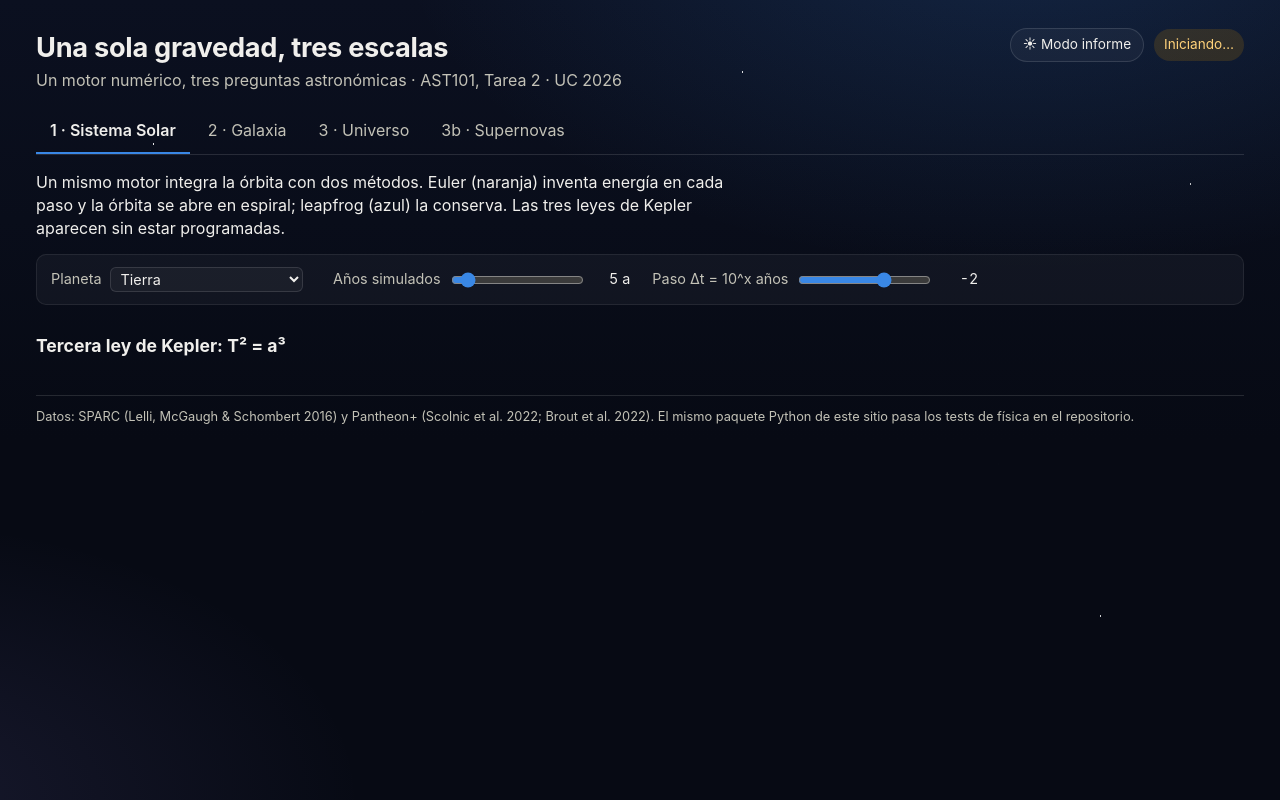
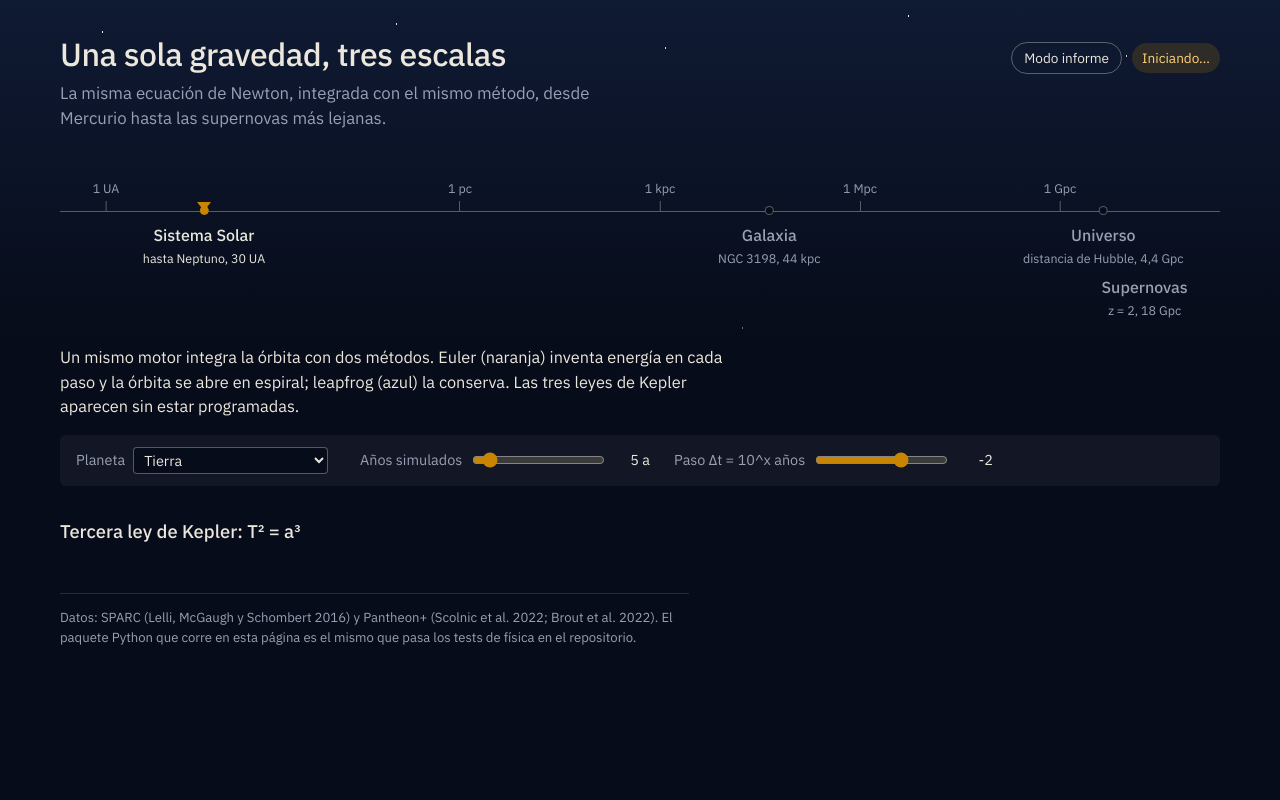
Before and after one commit to Ssj400/one-gravity, a React (Vite) app in the folder web/: page / in a window 1280 px wide. Built offline with nearby package versions, Linux system fonts and the light colour scheme.

Commit message:
Web: navigation as a logarithmic distance ruler, IBM Plex Sans, figures without cards

```diff
--- a/web/index.html
+++ b/web/index.html
@@ -5,6 +5,9 @@
     <meta name="viewport" content="width=device-width, initial-scale=1.0" />
     <title>Una sola gravedad, tres escalas</title>
     <link rel="icon" type="image/svg+xml" href="./favicon.svg" />
+    <link rel="preconnect" href="https://fonts.googleapis.com" />
+    <link rel="preconnect" href="https://fonts.gstatic.com" crossorigin />
+    <link href="https://fonts.googleapis.com/css2?family=IBM+Plex+Sans:ital,wght@0,400;0,500;0,600;1,400&display=swap" rel="stylesheet" />
     <meta name="description" content="Simulador de gravedad en tres escalas (Sistema Solar, galaxia, Universo) para AST101, UC." />
   </head>
   <body>
--- a/web/src/App.tsx
+++ b/web/src/App.tsx
@@ -6,52 +6,89 @@ import { Galaxy } from "./tabs/Galaxy";
 import { Universe } from "./tabs/Universe";
 import { Supernovae } from "./tabs/Supernovae";
 
-const TABS = [
-  { id: "solar", label: "1 · Sistema Solar", el: <Solar /> },
-  { id: "galaxy", label: "2 · Galaxia", el: <Galaxy /> },
-  { id: "universe", label: "3 · Universo", el: <Universe /> },
-  { id: "sn", label: "3b · Supernovas", el: <Supernovae /> },
+// La navegación es una regla logarítmica de distancias (en parsecs). Cada
+// escala se marca donde le corresponde: la misma ecuación, 15 órdenes de magnitud.
+const LOG_MIN = -6; // 1 UA ≈ 10^-5.3 pc
+const LOG_MAX = 11.4; // supernovas a z ≈ 2: d_L ≈ 10^10.3 pc, con margen para la etiqueta
+const pct = (logPc: number) => ((logPc - LOG_MIN) / (LOG_MAX - LOG_MIN)) * 100;
+
+const TICKS = [
+  { logPc: -5.31, label: "1 UA" },
+  { logPc: 0, label: "1 pc" },
+  { logPc: 3, label: "1 kpc" },
+  { logPc: 6, label: "1 Mpc" },
+  { logPc: 9, label: "1 Gpc" },
+];
+
+const SCALES = [
+  { id: "solar", label: "Sistema Solar", where: "hasta Neptuno, 30 UA", logPc: -3.84, row: 0, el: <Solar /> },
+  { id: "galaxy", label: "Galaxia", where: "NGC 3198, 44 kpc", logPc: 4.64, row: 0, el: <Galaxy /> },
+  { id: "universe", label: "Universo", where: "distancia de Hubble, 4,4 Gpc", logPc: 9.65, row: 0, el: <Universe /> },
+  { id: "sn", label: "Supernovas", where: "z = 2, 18 Gpc", logPc: 10.27, row: 1, el: <Supernovae /> },
 ] as const;
 
-type TabId = (typeof TABS)[number]["id"];
+type ScaleId = (typeof SCALES)[number]["id"];
 
-function tabFromHash(): TabId {
+function fromHash(): ScaleId {
   const h = location.hash.replace("#", "");
-  return TABS.some((t) => t.id === h) ? (h as TabId) : "solar";
+  return SCALES.some((s) => s.id === h) ? (h as ScaleId) : "solar";
 }
 
 export default function App() {
-  const [tab, setTabState] = useState<TabId>(tabFromHash);
-  const setTab = (id: TabId) => {
+  const [scale, setScaleState] = useState<ScaleId>(fromHash);
+  const setScale = (id: ScaleId) => {
     history.replaceState(null, "", `#${id}`);
-    setTabState(id);
+    setScaleState(id);
   };
   const status = useEngineStatus();
   const { mode, setMode } = useTheme();
+  const current = SCALES.find((s) => s.id === scale)!;
+
   return (
     <>
       <header className="header">
-        <div>
+        <div className="masthead">
           <h1>Una sola gravedad, tres escalas</h1>
-          <p className="subtitle">Un motor numérico, tres preguntas astronómicas · AST101, Tarea 2 · UC 2026</p>
+          <p className="subtitle">La misma ecuación de Newton, integrada con el mismo método, desde Mercurio hasta las supernovas más lejanas.</p>
         </div>
         <div className="header-right">
           <button className="theme-toggle" onClick={() => setMode(mode === "dark" ? "light" : "dark")} title="Modo claro para exportar las figuras del informe">
-            {mode === "dark" ? "☀ Modo informe" : "☾ Modo espacial"}
+            {mode === "dark" ? "Modo informe" : "Modo espacial"}
           </button>
           <div className={`status ${status.ready ? "ready" : ""}`} title="El código Python corre en tu navegador con Pyodide">
             {status.ready ? "Python listo" : status.text}
           </div>
         </div>
       </header>
-      <nav className="tabs" role="tablist">
-        {TABS.map((t) => (
-          <button key={t.id} role="tab" aria-selected={tab === t.id} className={tab === t.id ? "active" : ""} onClick={() => setTab(t.id)}>{t.label}</button>
+
+      <nav className="ruler" aria-label="Escala de distancias">
+        <div className="ruler-line" />
+        {TICKS.map((t) => (
+          <div key={t.label} className="tick" style={{ left: `${pct(t.logPc)}%` }}>
+            <span className="tick-mark" />
+            <span className="tick-label">{t.label}</span>
+          </div>
+        ))}
+        <div className="cursor" style={{ left: `${pct(current.logPc)}%` }} aria-hidden="true" />
+        {SCALES.map((s) => (
+          <button
+            key={s.id}
+            className={`mark row-${s.row} ${scale === s.id ? "active" : ""}`}
+            style={{ left: `${pct(s.logPc)}%` }}
+            onClick={() => setScale(s.id)}
+            aria-current={scale === s.id ? "page" : undefined}
+          >
+            <span className="mark-dot" />
+            <span className="mark-label">{s.label}</span>
+            <span className="mark-where">{s.where}</span>
+          </button>
         ))}
       </nav>
-      <main className="main">{TABS.find((t) => t.id === tab)!.el}</main>
+
+      <main className="main">{current.el}</main>
+
       <footer className="footer">
-        Datos: SPARC (Lelli, McGaugh &amp; Schombert 2016) y Pantheon+ (Scolnic et al. 2022; Brout et al. 2022). El mismo paquete Python de este sitio pasa los tests de física en el repositorio.
+        Datos: SPARC (Lelli, McGaugh y Schombert 2016) y Pantheon+ (Scolnic et al. 2022; Brout et al. 2022). El paquete Python que corre en esta página es el mismo que pasa los tests de física en el repositorio.
       </footer>
     </>
   );
--- a/web/src/components/Plot.tsx
+++ b/web/src/components/Plot.tsx
@@ -7,12 +7,12 @@ import type { Colors } from "../theme";
 export function baseLayout(c: Colors): Partial<Layout> {
   const axis = { gridcolor: c.grid, zerolinecolor: c.grid, linecolor: c.muted, tickcolor: c.muted, ticks: "outside" as const, ticklen: 4, color: c.ink };
   return {
-    font: { family: "Inter, system-ui, sans-serif", size: 13, color: c.ink },
+    font: { family: '"IBM Plex Sans", system-ui, sans-serif', size: 13, color: c.ink },
     paper_bgcolor: c.surface,
     plot_bgcolor: c.surface,
     margin: { l: 64, r: 16, t: 40, b: 56 },
     hovermode: "closest",
-    hoverlabel: { font: { family: "Inter, system-ui, sans-serif" } },
+    hoverlabel: { font: { family: '"IBM Plex Sans", system-ui, sans-serif' } },
     legend: { orientation: "h", y: -0.22, x: 0, font: { size: 12, color: c.ink } },
     xaxis: axis,
     yaxis: axis,
--- a/web/src/index.css
+++ b/web/src/index.css
@@ -1,41 +1,44 @@
 :root {
-  /* oscuro, espacial (por defecto) */
-  --surface: #070a14;
-  --panel: rgba(255, 255, 255, 0.04);
-  --panel-border: rgba(255, 255, 255, 0.08);
-  --ink: #f0efec;
-  --muted: #c3c2b7;
-  --rule: rgba(255, 255, 255, 0.12);
-  --accent: #3987e5;
+  /* noche: por defecto */
+  --surface: #070c1a;
+  --surface-high: #0f1a33;
+  --panel: rgba(235, 231, 220, 0.05);
+  --ink: #ebe7dc;
+  --muted: #98a0b3;
+  --rule: rgba(235, 231, 220, 0.14);
+  --rule-strong: rgba(235, 231, 220, 0.35);
+  --sol: #c98500;
+  --focus: #3987e5;
   --pending-bg: rgba(201, 133, 0, 0.18);
   --pending-ink: #ffd27a;
   --ready-bg: rgba(25, 158, 112, 0.2);
   --ready-ink: #7fe0b6;
   --error-bg: rgba(230, 103, 103, 0.18);
-  --code-bg: rgba(255, 255, 255, 0.08);
-  --glow: rgba(57, 135, 229, 0.18);
-  font-family: Inter, system-ui, -apple-system, "Segoe UI", sans-serif;
+  --code-bg: rgba(235, 231, 220, 0.1);
+  font-family: "IBM Plex Sans", system-ui, sans-serif;
+  font-feature-settings: "tnum" 1;
   color: var(--ink);
   background: var(--surface);
-  line-height: 1.45;
+  line-height: 1.5;
   color-scheme: dark;
 }
 :root[data-theme="light"] {
   /* modo informe: figuras para imprimir */
   --surface: #fcfcfb;
+  --surface-high: #fcfcfb;
   --panel: #f3f2ee;
-  --panel-border: #e6e5e1;
   --ink: #0b0b0b;
   --muted: #52514e;
   --rule: #e6e5e1;
-  --accent: #2a78d6;
+  --rule-strong: #b9b7b0;
+  --sol: #b07400;
+  --focus: #2a78d6;
   --pending-bg: #fff4d6;
   --pending-ink: #0b0b0b;
   --ready-bg: #e3f4ec;
   --ready-ink: #0b0b0b;
   --error-bg: #fde4e1;
   --code-bg: rgba(0, 0, 0, 0.05);
-  --glow: transparent;
   color-scheme: light;
 }
 
@@ -45,71 +48,112 @@ body {
   margin: 0;
   min-height: 100vh;
   background:
-    radial-gradient(1.2px 1.2px at 12% 18%, rgba(255,255,255,0.9) 50%, transparent 51%),
-    radial-gradient(1px 1px at 33% 64%, rgba(255,255,255,0.7) 50%, transparent 51%),
-    radial-gradient(1.5px 1.5px at 58% 9%, rgba(255,255,255,0.85) 50%, transparent 51%),
-    radial-gradient(1px 1px at 71% 41%, rgba(255,255,255,0.6) 50%, transparent 51%),
-    radial-gradient(1.3px 1.3px at 86% 77%, rgba(255,255,255,0.8) 50%, transparent 51%),
-    radial-gradient(1px 1px at 22% 88%, rgba(255,255,255,0.55) 50%, transparent 51%),
-    radial-gradient(1px 1px at 47% 32%, rgba(255,255,255,0.5) 50%, transparent 51%),
-    radial-gradient(1.4px 1.4px at 93% 23%, rgba(255,255,255,0.75) 50%, transparent 51%),
-    radial-gradient(1px 1px at 6% 52%, rgba(255,255,255,0.6) 50%, transparent 51%),
-    radial-gradient(1px 1px at 64% 92%, rgba(255,255,255,0.5) 50%, transparent 51%),
-    radial-gradient(1.2px 1.2px at 40% 5%, rgba(255,255,255,0.7) 50%, transparent 51%),
-    radial-gradient(1px 1px at 78% 58%, rgba(255,255,255,0.45) 50%, transparent 51%),
-    radial-gradient(900px 500px at 80% -10%, var(--glow), transparent 70%),
-    radial-gradient(700px 400px at -10% 100%, rgba(144, 133, 233, 0.12), transparent 70%),
-    linear-gradient(180deg, #0b1020 0%, var(--surface) 55%);
+    radial-gradient(1.4px 1.4px at 8% 4%, rgba(255,255,255,0.9) 50%, transparent 51%),
+    radial-gradient(1px 1px at 19% 11%, rgba(255,255,255,0.7) 50%, transparent 51%),
+    radial-gradient(1.6px 1.6px at 31% 3%, rgba(255,255,255,0.85) 50%, transparent 51%),
+    radial-gradient(1px 1px at 44% 14%, rgba(255,255,255,0.6) 50%, transparent 51%),
+    radial-gradient(1.2px 1.2px at 52% 6%, rgba(255,255,255,0.8) 50%, transparent 51%),
+    radial-gradient(1px 1px at 63% 17%, rgba(255,255,255,0.55) 50%, transparent 51%),
+    radial-gradient(1.5px 1.5px at 71% 2%, rgba(255,255,255,0.9) 50%, transparent 51%),
+    radial-gradient(1px 1px at 79% 12%, rgba(255,255,255,0.5) 50%, transparent 51%),
+    radial-gradient(1.3px 1.3px at 88% 7%, rgba(255,255,255,0.75) 50%, transparent 51%),
+    radial-gradient(1px 1px at 95% 19%, rgba(255,255,255,0.6) 50%, transparent 51%),
+    radial-gradient(1px 1px at 14% 42%, rgba(255,255,255,0.4) 50%, transparent 51%),
+    radial-gradient(1px 1px at 37% 45%, rgba(255,255,255,0.35) 50%, transparent 51%),
+    radial-gradient(1.2px 1.2px at 58% 41%, rgba(255,255,255,0.4) 50%, transparent 51%),
+    radial-gradient(1px 1px at 84% 46%, rgba(255,255,255,0.35) 50%, transparent 51%),
+    radial-gradient(1px 1px at 26% 48%, rgba(255,255,255,0.3) 50%, transparent 51%),
+    radial-gradient(1px 1px at 69% 55%, rgba(255,255,255,0.3) 50%, transparent 51%),
+    radial-gradient(1px 1px at 47% 73%, rgba(255,255,255,0.22) 50%, transparent 51%),
+    radial-gradient(1px 1px at 91% 84%, rgba(255,255,255,0.22) 50%, transparent 51%),
+    linear-gradient(180deg, var(--surface-high) 0%, var(--surface) 42%);
   background-attachment: fixed;
 }
 :root[data-theme="light"] body { background: var(--surface); }
 
-#root { max-width: 1240px; margin: 0 auto; padding: 0 16px 48px; }
+#root { max-width: 1200px; margin: 0 auto; padding: 0 20px 56px; }
 
-.header { display: flex; align-items: flex-start; justify-content: space-between; gap: 16px; padding: 28px 0 8px; flex-wrap: wrap; }
-h1 { font-size: 1.7rem; margin: 0; letter-spacing: -0.01em; }
-.subtitle { margin: 2px 0 0; color: var(--muted); }
-h3 { margin: 28px 0 8px; font-size: 1.1rem; }
-.header-right { display: flex; align-items: center; gap: 10px; flex-wrap: wrap; }
-.status { font-size: 0.85rem; padding: 6px 10px; border-radius: 999px; background: var(--pending-bg); color: var(--pending-ink); white-space: nowrap; }
+/* cabecera */
+.header { display: flex; align-items: flex-start; justify-content: space-between; gap: 24px; padding: 36px 0 0; flex-wrap: wrap; }
+.masthead { max-width: 60ch; }
+h1 { font-size: 2rem; font-weight: 500; letter-spacing: -0.015em; line-height: 1.15; margin: 0; }
+.subtitle { margin: 8px 0 0; color: var(--muted); font-size: 1.05rem; max-width: 56ch; }
+.header-right { display: flex; align-items: center; gap: 10px; flex-wrap: wrap; padding-top: 6px; }
+.status { font-size: 0.85rem; padding: 5px 10px; border-radius: 999px; background: var(--pending-bg); color: var(--pending-ink); white-space: nowrap; }
 .status.ready { background: var(--ready-bg); color: var(--ready-ink); }
-.theme-toggle { font: inherit; font-size: 0.85rem; padding: 6px 12px; border-radius: 999px; border: 1px solid var(--rule); background: var(--panel); color: var(--ink); cursor: pointer; }
-.theme-toggle:hover { border-color: var(--accent); }
+.theme-toggle { font: inherit; font-size: 0.85rem; padding: 5px 12px; border-radius: 999px; border: 1px solid var(--rule-strong); background: transparent; color: var(--ink); cursor: pointer; }
+.theme-toggle:hover { border-color: var(--ink); }
 
-.tabs { display: flex; gap: 4px; border-bottom: 1px solid var(--rule); margin: 8px 0 16px; overflow-x: auto; }
-.tabs button { background: none; border: 0; border-bottom: 2px solid transparent; padding: 10px 14px; font: inherit; color: var(--muted); cursor: pointer; white-space: nowrap; }
-.tabs button:hover { color: var(--ink); }
-.tabs button.active { color: var(--ink); border-bottom-color: var(--accent); font-weight: 600; }
+/* la regla logarítmica: navegación */
+.ruler { position: relative; height: 150px; margin: 40px 0 8px; }
+.ruler-line { position: absolute; left: 0; right: 0; top: 40px; height: 1px; background: var(--rule-strong); }
+.tick { position: absolute; top: 40px; transform: translateX(-50%); display: flex; flex-direction: column; align-items: center; pointer-events: none; }
+.tick-mark { display: block; width: 1px; height: 10px; background: var(--rule-strong); margin-top: -10px; }
+.tick-label { font-size: 0.78rem; color: var(--muted); margin-top: -32px; white-space: nowrap; }
+.cursor {
+  position: absolute; top: 40px; width: 0; height: 0; transform: translate(-50%, -100%);
+  border-left: 7px solid transparent; border-right: 7px solid transparent; border-top: 9px solid var(--sol);
+  transition: left 420ms cubic-bezier(0.2, 0.8, 0.2, 1);
+}
+.mark {
+  position: absolute; top: 40px; transform: translateX(-50%);
+  display: flex; flex-direction: column; align-items: center; gap: 2px;
+  background: none; border: 0; padding: 0 6px 4px; margin: 0; font: inherit; color: var(--muted); cursor: pointer;
+  border-radius: 4px;
+}
+.mark.row-1 { top: 92px; }
+.mark.row-1 .mark-dot { visibility: hidden; }
+.mark-dot { width: 9px; height: 9px; border-radius: 50%; border: 1.5px solid var(--rule-strong); background: var(--surface); margin-top: -5px; transition: border-color 150ms, background 150ms; }
+.mark-label { font-size: 1rem; font-weight: 500; white-space: nowrap; margin-top: 6px; }
+.mark-where { font-size: 0.78rem; white-space: nowrap; }
+.mark:hover { color: var(--ink); }
+.mark.active { color: var(--ink); }
+.mark.active .mark-dot { background: var(--sol); border-color: var(--sol); }
+.mark:focus-visible { outline: 2px solid var(--focus); outline-offset: 2px; }
+@media (max-width: 760px) {
+  .ruler { height: auto; margin: 24px 0 8px; display: flex; gap: 4px; overflow-x: auto; border-bottom: 1px solid var(--rule); }
+  .ruler-line, .tick, .cursor { display: none; }
+  .mark, .mark.row-1 { position: static; transform: none; padding: 8px 12px; align-items: flex-start; border-bottom: 2px solid transparent; border-radius: 0; }
+  .mark-dot { display: none; }
+  .mark-label { margin: 0; }
+  .mark.active { border-bottom-color: var(--sol); }
+}
+@media (prefers-reduced-motion: reduce) { .cursor, .mark-dot { transition: none; } }
 
-.lead { max-width: 72ch; margin: 0 0 14px; }
-.controls { display: flex; flex-wrap: wrap; gap: 10px 22px; padding: 12px 14px; background: var(--panel); border: 1px solid var(--panel-border); border-radius: 10px; margin-bottom: 14px; }
+/* contenido */
+h3 { margin: 32px 0 8px; font-size: 1.15rem; font-weight: 500; }
+.lead { max-width: 68ch; margin: 24px 0 16px; font-size: 1.02rem; }
+.controls { display: flex; flex-wrap: wrap; gap: 10px 24px; padding: 12px 16px; background: var(--panel); border-radius: 6px; margin-bottom: 18px; }
 .slider { display: grid; grid-template-columns: auto 1fr auto; align-items: center; gap: 8px; min-width: 260px; font-size: 0.9rem; }
 .slider-label { color: var(--muted); }
-.slider-value { font-variant-numeric: tabular-nums; min-width: 4.5ch; text-align: right; }
-.slider input[type="range"] { width: 100%; accent-color: var(--accent); }
-.slider select { font: inherit; padding: 2px 6px; background: var(--panel); color: var(--ink); border: 1px solid var(--rule); border-radius: 6px; }
+.slider-value { min-width: 4.5ch; text-align: right; }
+.slider input[type="range"] { width: 100%; accent-color: var(--sol); }
+.slider input[type="checkbox"] { accent-color: var(--sol); }
+.slider select { font: inherit; padding: 2px 6px; background: var(--surface); color: var(--ink); border: 1px solid var(--rule-strong); border-radius: 4px; }
+:focus-visible { outline: 2px solid var(--focus); outline-offset: 2px; }
 
-.grid2 { display: grid; grid-template-columns: minmax(0, 3fr) minmax(0, 2fr); gap: 18px; align-items: start; }
+.grid2 { display: grid; grid-template-columns: minmax(0, 3fr) minmax(0, 2fr); gap: 20px 28px; align-items: start; }
 @media (max-width: 900px) { .grid2 { grid-template-columns: 1fr; } }
-.stack-figures { grid-template-columns: minmax(0, 3fr) minmax(0, 2fr); grid-auto-flow: dense; }
+.stack-figures { grid-auto-flow: dense; }
 .stack-figures > .figure { grid-column: 1; }
 .stack-figures > div:not(.figure) { grid-column: 2; grid-row: 1 / span 2; }
 @media (max-width: 900px) { .stack-figures > .figure, .stack-figures > div:not(.figure) { grid-column: 1; grid-row: auto; } }
-.figure { margin: 0; padding: 8px 8px 10px; background: var(--panel); border: 1px solid var(--panel-border); border-radius: 12px; }
-.figure figcaption { font-size: 0.85rem; color: var(--muted); margin: 4px 8px 0; max-width: 70ch; }
+.figure { margin: 0; }
+.figure figcaption { font-size: 0.85rem; color: var(--muted); margin: 2px 0 0 64px; max-width: 64ch; }
 .plot { width: 100%; }
 .busy { opacity: 0.6; transition: opacity 0.2s; }
 
-.table { border-collapse: collapse; width: 100%; font-size: 0.9rem; font-variant-numeric: tabular-nums; }
-.table th, .table td { text-align: left; padding: 5px 8px; border-bottom: 1px solid var(--rule); vertical-align: top; }
-.table th { color: var(--muted); font-weight: 600; }
+.table { border-collapse: collapse; width: 100%; font-size: 0.9rem; }
+.table th, .table td { text-align: left; padding: 6px 8px; border-bottom: 1px solid var(--rule); vertical-align: top; }
+.table thead th { color: var(--muted); font-weight: 500; border-bottom-color: var(--rule-strong); }
+.table tbody th { font-weight: 500; }
 .swatch { display: inline-block; width: 10px; height: 10px; border-radius: 2px; margin-right: 6px; vertical-align: middle; }
-.note { font-size: 0.85rem; color: var(--muted); max-width: 60ch; }
+.note { font-size: 0.88rem; color: var(--muted); max-width: 58ch; }
 
-.notice { padding: 12px 14px; border-radius: 10px; margin: 12px 0; }
+.notice { padding: 12px 14px; border-radius: 6px; margin: 12px 0; max-width: 72ch; }
 .notice.pending { background: var(--pending-bg); }
 .notice.error { background: var(--error-bg); }
 .notice pre { white-space: pre-wrap; font-size: 0.8rem; margin: 6px 0 0; }
-code { font-family: ui-monospace, "JetBrains Mono", Menlo, monospace; font-size: 0.85em; background: var(--code-bg); padding: 1px 4px; border-radius: 3px; }
+code { font-family: "IBM Plex Mono", ui-monospace, Menlo, monospace; font-size: 0.88em; background: var(--code-bg); padding: 1px 4px; border-radius: 3px; }
 
-.footer { margin-top: 36px; padding-top: 12px; border-top: 1px solid var(--rule); font-size: 0.8rem; color: var(--muted); }
+.footer { margin-top: 48px; padding-top: 14px; border-top: 1px solid var(--rule); font-size: 0.82rem; color: var(--muted); max-width: 80ch; }
```
